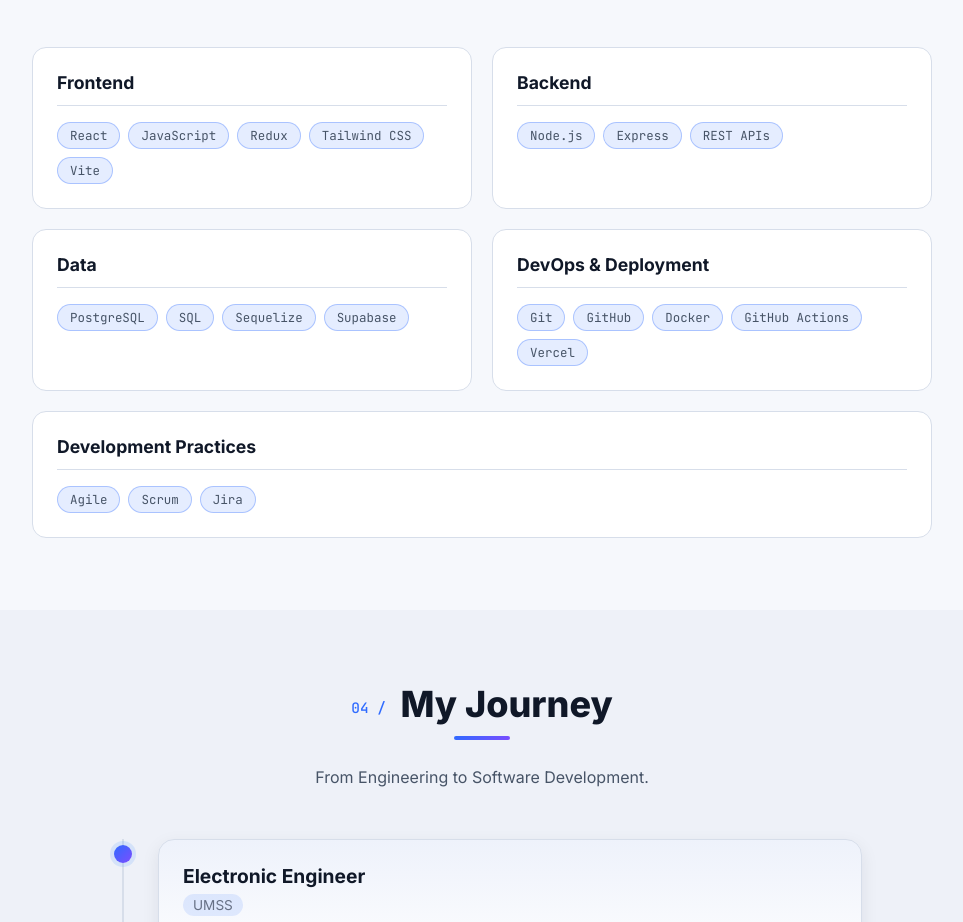
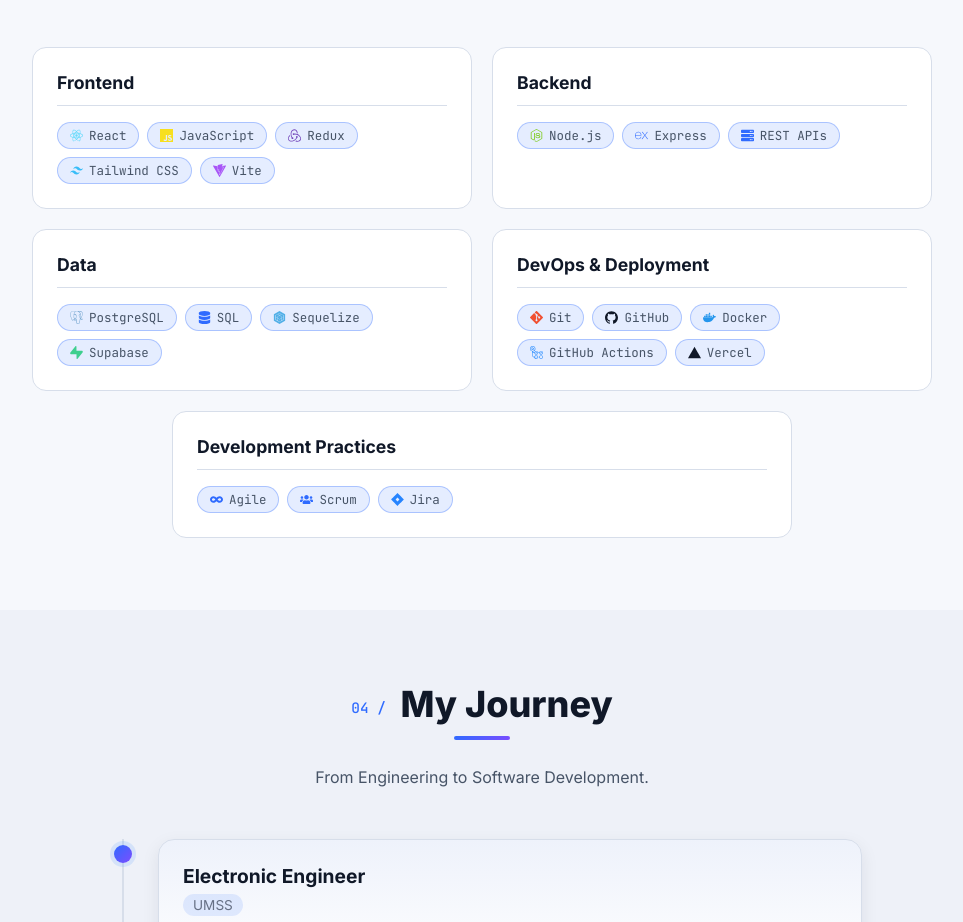
Before and after one commit to AlexandroCamacho1000/alejandrocamachodev, a React (Vite) app: page / in a window 1280 px wide. Shown: the part 3420-4342 px from the top of the page, without its empty margins (158-1121 px from the left). Built offline with nearby package versions, Linux system fonts and the light colour scheme.

Commit message:
polish: small brand icons in stack pills, Development Practices card with elegant max-width

```diff
--- a/src/components/Skills/Skills.css
+++ b/src/components/Skills/Skills.css
@@ -12,6 +12,9 @@
 
 .stack-card:nth-child(5) {
   grid-column: 1 / -1;
+  max-width: 620px;
+  width: 100%;
+  margin-inline: auto;
 }
 
 .stack-card {
@@ -50,6 +53,9 @@
 }
 
 .stack-item {
+  display: inline-flex;
+  align-items: center;
+  gap: 6px;
   font-family: var(--font-mono);
   font-size: 0.78rem;
   color: var(--text-secondary);
@@ -58,6 +64,13 @@
   border-radius: 999px;
   padding: 4px 12px;
   white-space: nowrap;
+}
+
+.stack-item-icon {
+  display: inline-flex;
+  font-size: 13px;
+  line-height: 1;
+  flex-shrink: 0;
 }
 
 @media (max-width: 600px) {
--- a/src/components/Skills/Skills.jsx
+++ b/src/components/Skills/Skills.jsx
@@ -1,6 +1,47 @@
 import './Skills.css';
+import {
+  SiDocker,
+  SiExpress,
+  SiGithub,
+  SiGithubactions,
+  SiGit,
+  SiJavascript,
+  SiNodedotjs,
+  SiPostgresql,
+  SiReact,
+  SiRedux,
+  SiSequelize,
+  SiSupabase,
+  SiTailwindcss,
+  SiVercel,
+  SiVite,
+} from 'react-icons/si';
+import { FaDatabase, FaInfinity, FaJira, FaServer, FaUsers } from 'react-icons/fa';
 import { useLanguage } from '../../i18n/useLanguage';
 import { useReveal } from '../../hooks/useReveal';
+
+const TECH_ICONS = {
+  React: { Icon: SiReact, color: '#61DAFB' },
+  JavaScript: { Icon: SiJavascript, color: '#F7DF1E' },
+  Redux: { Icon: SiRedux, color: '#764ABC' },
+  'Tailwind CSS': { Icon: SiTailwindcss, color: '#38BDF8' },
+  Vite: { Icon: SiVite, color: '#A855F7' },
+  'Node.js': { Icon: SiNodedotjs, color: '#83CD29' },
+  Express: { Icon: SiExpress, color: 'var(--accent)' },
+  'REST APIs': { Icon: FaServer, color: 'var(--accent)' },
+  PostgreSQL: { Icon: SiPostgresql, color: '#699ECA' },
+  SQL: { Icon: FaDatabase, color: 'var(--accent)' },
+  Sequelize: { Icon: SiSequelize, color: '#52B0E7' },
+  Supabase: { Icon: SiSupabase, color: '#3ECF8E' },
+  Git: { Icon: SiGit, color: '#F05032' },
+  GitHub: { Icon: SiGithub, color: 'var(--text-primary)' },
+  Docker: { Icon: SiDocker, color: '#2496ED' },
+  'GitHub Actions': { Icon: SiGithubactions, color: '#2088FF' },
+  Vercel: { Icon: SiVercel, color: 'var(--text-primary)' },
+  Agile: { Icon: FaInfinity, color: 'var(--accent)' },
+  Scrum: { Icon: FaUsers, color: 'var(--accent)' },
+  Jira: { Icon: FaJira, color: '#2684FF' },
+};
 
 function Skills() {
   const { t } = useLanguage();
@@ -19,9 +60,19 @@ function Skills() {
               <h3 className="stack-card-title">{group.title}</h3>
             </div>
             <ul className="stack-card-items">
-              {group.items.map((item) => (
-                <li className="stack-item" key={item}>{item}</li>
-              ))}
+              {group.items.map((item) => {
+                const meta = TECH_ICONS[item];
+                return (
+                  <li className="stack-item" key={item}>
+                    {meta && (
+                      <span className="stack-item-icon" style={{ color: meta.color }}>
+                        <meta.Icon />
+                      </span>
+                    )}
+                    {item}
+                  </li>
+                );
+              })}
             </ul>
           </div>
         ))}
```
